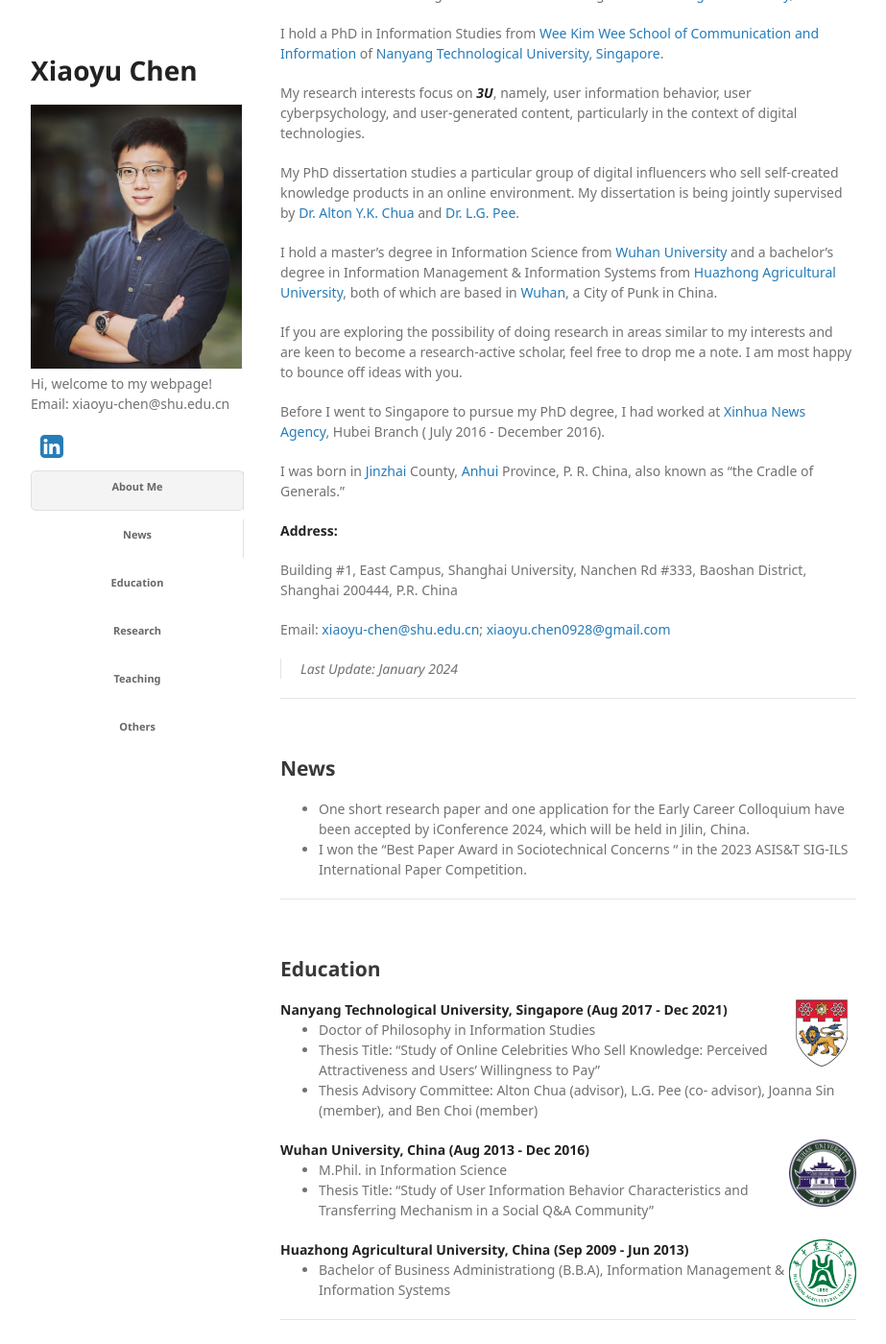
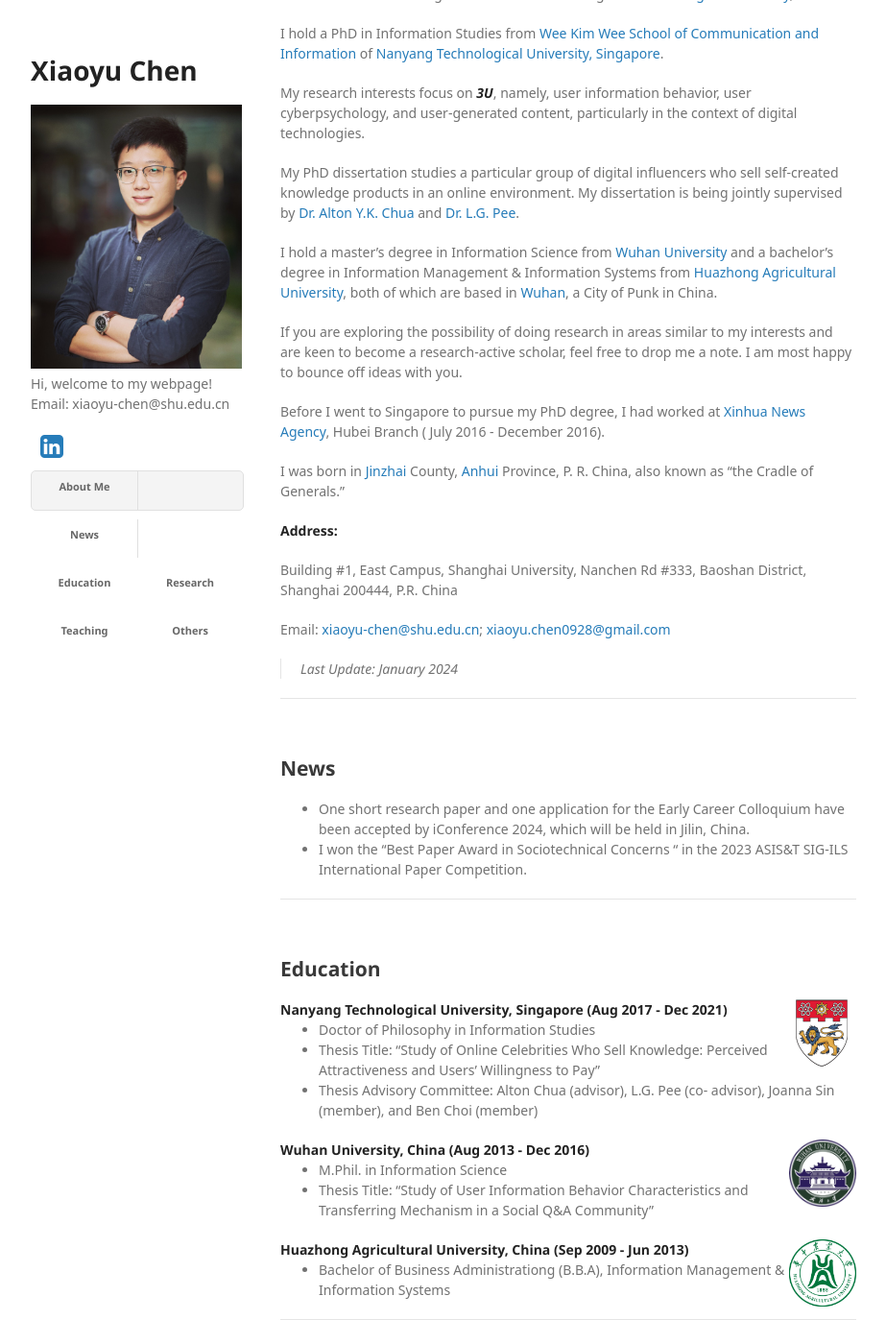
Before and after one commit to xiaoyu0928/xiaoyu0928.github.io, a Jekyll site: the page built from index.md, in a window 1280 px wide and 1400 px high, scrolled down 231 px. Shown: the whole window at 96% size, without its empty margins (178-1101 px from the left). Built offline with Jekyll 4.4.1, drawn with Linux system fonts in a browser that asks for light colours; some web fonts are replaced; a style sheet for code colours, icons or effects is not loaded; our own code applies the rules of GitHub Pages for plain Markdown files.

Commit message:
Update style.scss

```diff
--- a/assets/css/style.scss
+++ b/assets/css/style.scss
@@ -5,6 +5,7 @@
 .main-navigation {
   padding: 10px 0; // Padding for some spacing around links
   width: 100%; // Full width to accommodate longer links or content
+  height: 100%;
 
   ul {
     list-style: none;
@@ -15,7 +16,7 @@
 
   li {
     display: block; // Each link on a new line
-    width: 100%;
+    width: 50%;
     margin-bottom: 10px; // Space between links
   }
 
```
